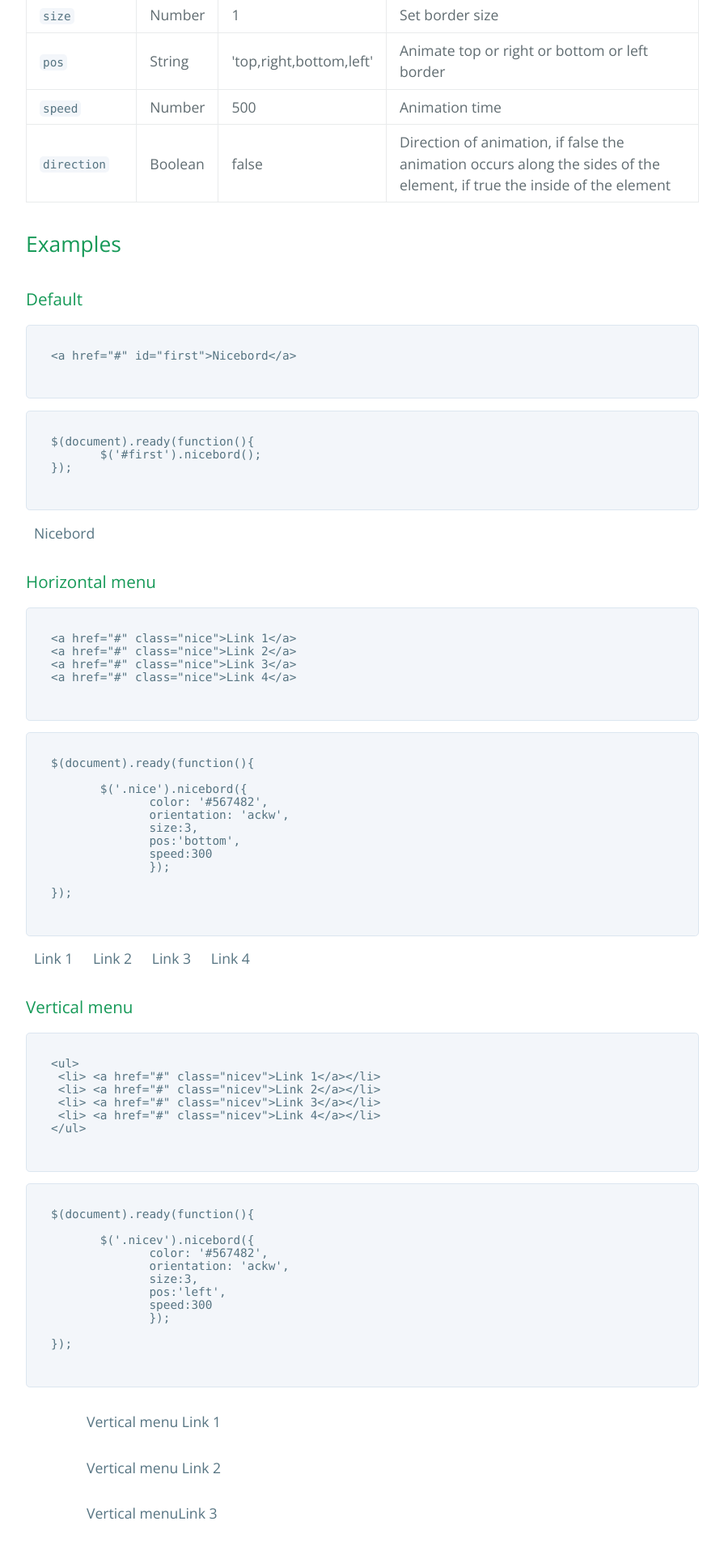
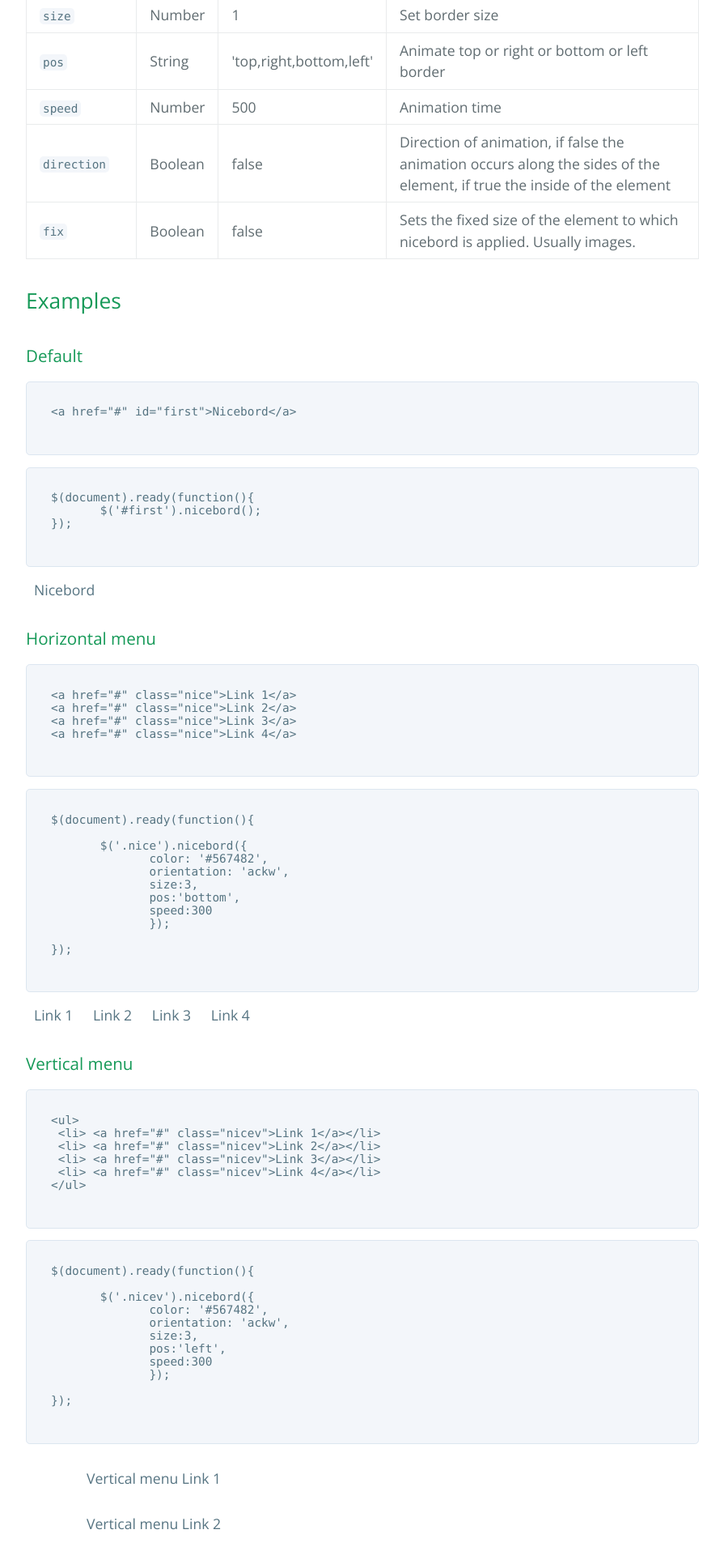
Before and after one commit to dkdevru/nicebord, a Jekyll site: the page built from index.html, in a window 1280 px wide. Shown: the part 1132-3047 px from the top of the page at 81% size, without its empty margins (192-1087 px from the left). Built offline with Jekyll 4.4.1, drawn with Linux system fonts in a browser that asks for light colours; the list of posts is cut into pages by our own code; some of the changed text lies outside the part shown.

Commit message:
adding fix option for images

```diff
--- a/index.html
+++ b/index.html
@@ -74,7 +74,17 @@
 <td>Boolean</td>
 <td>false</td>
 <td>Direction of animation, if false the animation occurs along the sides of the element, if true the inside of the element</td>
-</tr></tbody></table>
+</tr>
+
+<tr>
+<td><code>fix</code></td>
+<td>Boolean</td>
+<td>false</td>
+<td>
+Sets the fixed size of the element to which nicebord is applied. Usually images.</td>
+</tr>
+
+</tbody></table>
 
   <h2>Examples</h2>
   <h3>Default</h3>
@@ -199,6 +209,52 @@
   <a href="#" class="niced">Link 4</a>
 
 
+  <h3>Use of images</h3>
+
+  <p>
+If you apply nicebord to images, use the fix parameter to equal the truth
+  </p>
+
+    <pre>
+  <code class="html">
+ &lt;a href='#' class='aimg'> &lt;img src='./images/100.png'/> &lt;/a>
+ &lt;a href='#' class='aimg'> &lt;img src='./images/100.png'/> &lt;/a>
+  </code>
+  </pre>
+
+         <pre>
+  <code class="javascript">
+
+    $(document).ready(function(){
+
+	$('.aimg').nicebord({
+		color: '#000',
+		orientation: 'ckw',
+		size:5,
+		speed:200,
+		direction:true,
+		fix:true
+		});
+
+  });
+
+  </code>
+  </pre>
+
+  <div class='row'>
+<a href='#' class='aimg'><img src='./images/100.png'/></a>
+<a href='#' class='aimg'><img src='./images/100.png'/></a>
+</div>
+
+<style type="text/css">
+.aimg
+{
+float:left;
+margin:10px;
+}
+</style>
+
+
    <script type="text/javascript">
   $(document).ready(function(){
 	 $('#first').nicebord();
@@ -228,6 +284,16 @@
 			direction:true
 			});
 
+	 $('.aimg').nicebord({
+			color: '#000',
+			orientation: 'ckw',
+			size:5,
+			speed:200,
+			direction:true,
+			fix:true
+			});
+
+
   });
   </script>
 
--- a/js/nicebord.js
+++ b/js/nicebord.js
@@ -20,7 +20,8 @@
             size: 3,
             pos: 'top,right,bottom,left',
             speed : 200,
-            direction: false
+            direction: false,
+            fix: false
         };
 
         this.init(options);
@@ -148,9 +149,18 @@
 
         _build: function() {
 
+        	if (this.options.fix === true){
+        		var tag = this.$elem.children().prop("tagName");
+        		if (tag == 'IMG')
+        			{
+        			var w = this.$elem.children()[0].width;
+        			var h = this.$elem.children()[0].height;
+        			this.$elem.css('display','block').css('width', w + 'px').css('height', h + 'px').css('padding','0px');
+        			}
+        	}
+
         	switch (this.options.orientation)
 			{
-
 			case 'ckw':
 				if (this.options.direction === false){
         	var bord_top = '<div class="bord_top" rel="bord" style="height:' + this.options.size + 'px;left:0px;background-color:' + this.options.color + '"></div><div class="bord_right" rel="bord" style="width:' + this.options.size + 'px;top:0px;background-color:' + this.options.color + '"></div><div class="bord_bottom" rel="bord" style="height:' + this.options.size + 'px;right:0px;background-color:' + this.options.color + '"></div><div class="bord_left" rel="bord" style="width:' + this.options.size + 'px;bottom:0px;background-color:' + this.options.color + '"></div>';
@@ -161,9 +171,12 @@
         	break;
 
 			case 'ackw':
-	        	var bord_top = '<div class="bord_top" rel="bord" style="height:' + this.options.size + 'px;right:0px;background-color:' + this.options.color + '"></div><div class="bord_right" rel="bord" style="width:' + this.options.size + 'px;bottom:0px;background-color:' + this.options.color + '"></div><div class="bord_bottom" rel="bord" style="height:' + this.options.size + 'px;left:0px;background-color:' + this.options.color + '"></div><div class="bord_left" rel="bord" style="width:' + this.options.size + 'px;top:0px;background-color:' + this.options.color + '"></div>';
+				if (this.options.direction === false){
+	        	var bord_top = '<div class="bord_top" rel="bord" style="height:' + this.options.size + 'px;right:0px;background-color:' + this.options.color + '"></div><div class="bord_right" rel="bord" style="width:' + this.options.size + 'px;bottom:0px;background-color:' + this.options.color + '"></div><div class="bord_bottom" rel="bord" style="height:' + this.options.size + 'px;left:0px;background-color:' + this.options.color + '"></div><div class="bord_left" rel="bord" style="width:' + this.options.size + 'px;top:0px;background-color:' + this.options.color + '"></div>';}
+	        	else if( this.options.direction === true ){
+					var bord_top = '<div class="bord_top" rel="bord" style="width:100%;height:0px;left:0px;background-color:' + this.options.color + '"></div><div class="bord_right" rel="bord" style="width:0px;height:100%;top:0px;background-color:' + this.options.color + '"></div><div class="bord_bottom" rel="bord" style="height:0px;width:100%;right:0px;background-color:' + this.options.color + '"></div><div class="bord_left" rel="bord" style="width:0px;height:100%;bottom:0px;background-color:' + this.options.color + '"></div>';
+					}
 	        	break;
-
 			}
         	$(bord_top).appendTo(this.$elem);
         },
```
Also changed, not shown: images/100.png (added).
